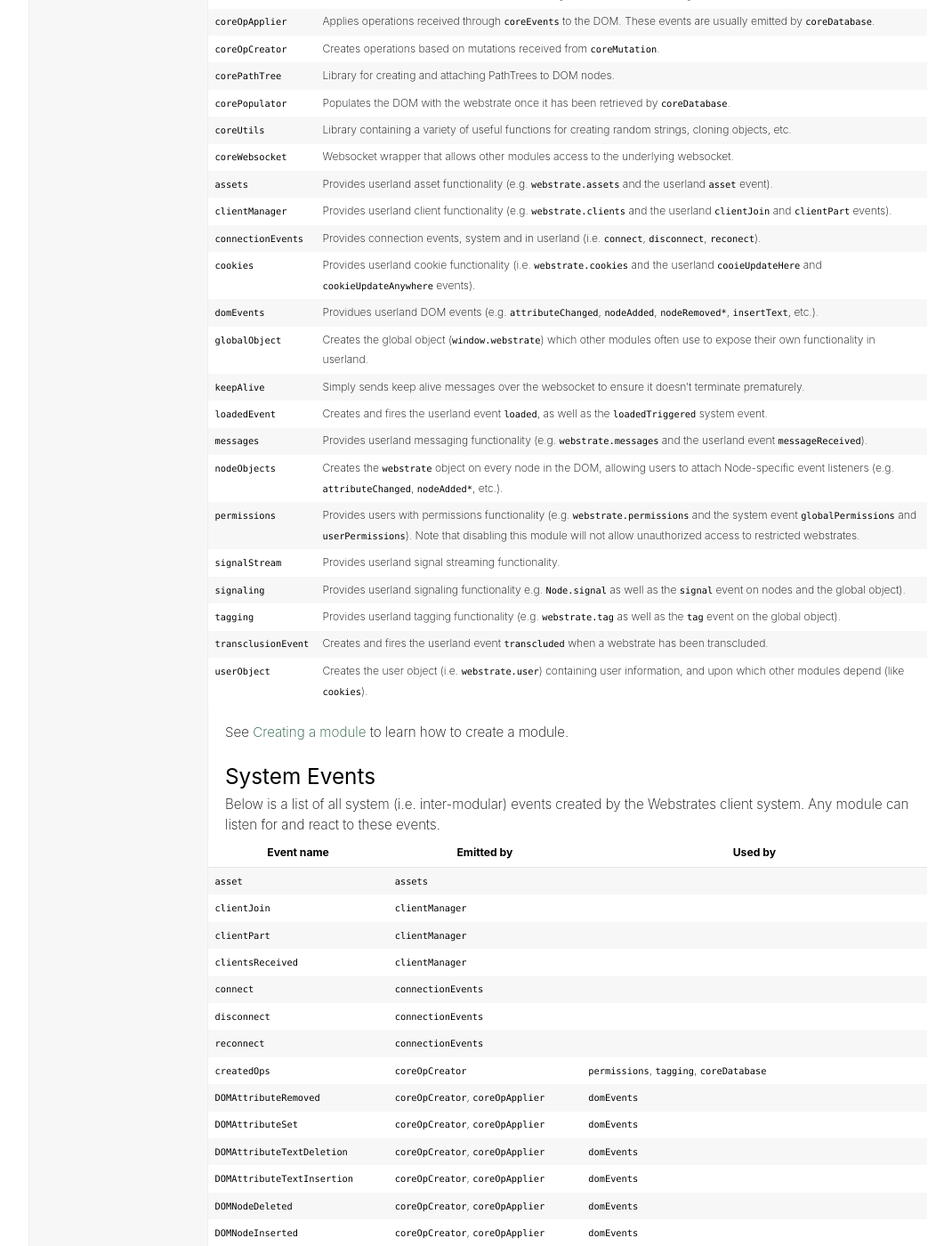
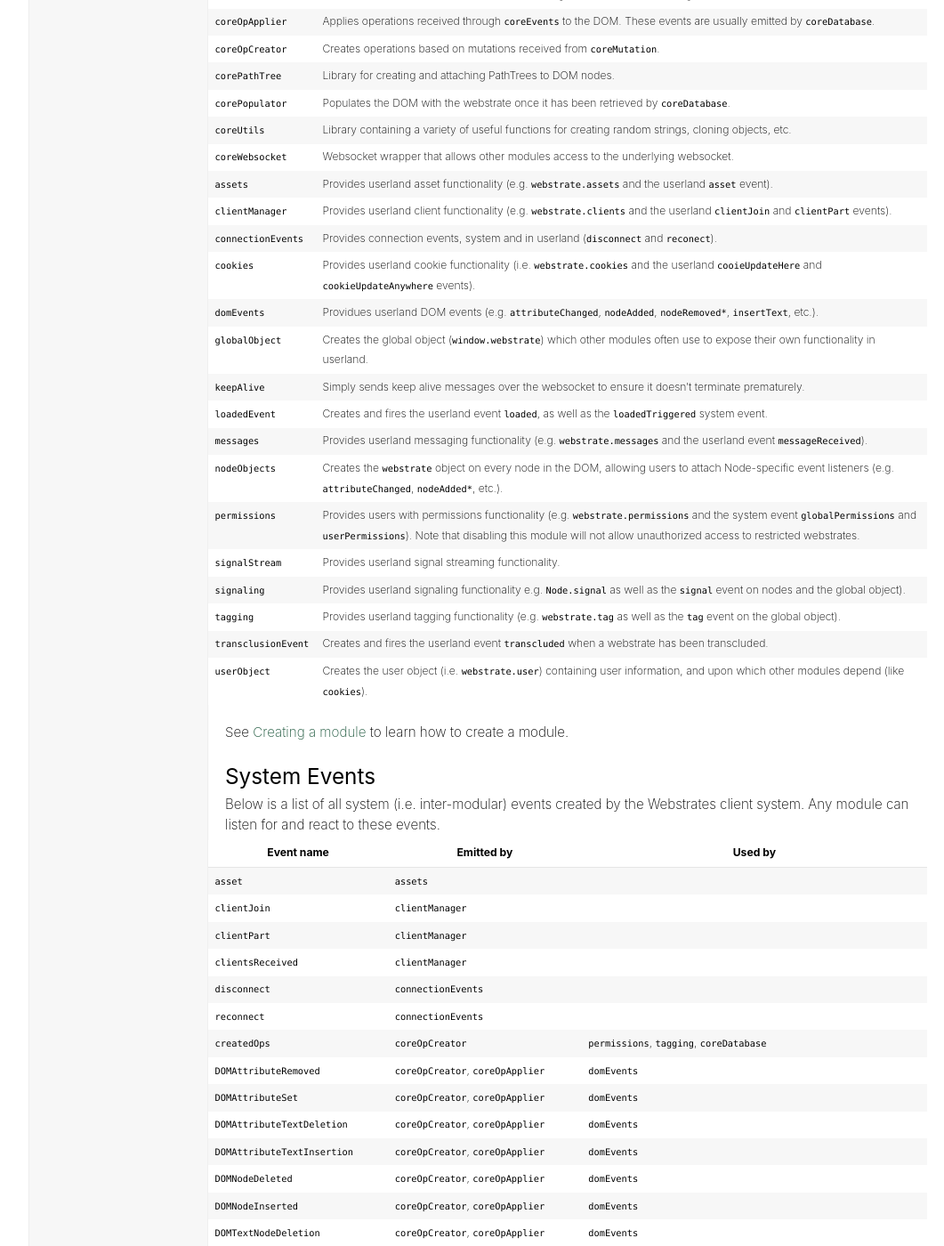
Before and after one commit to Webstrates/webstrates.github.io, a Jekyll site: the page built from _posts/2017-05-30-introduction.md, in a window 1280 px wide and 1400 px high, scrolled down 1092 px. Shown: the whole window at 89% size, without its empty margins (107-1168 px from the left). Built offline with Jekyll 4.4.1, drawn with Linux system fonts in a browser that asks for light colours; comment, search, counter and statistics services are not loaded.

Commit message:
Removed the `connect` event as it has been removed from Webstrates.

```diff
--- a/_posts/2017-05-30-introduction.md
+++ b/_posts/2017-05-30-introduction.md
@@ -55,7 +55,7 @@ present in the config's modules section.
 | `coreWebsocket`     | Websocket wrapper that allows other modules access to the underlying websocket.
 | `assets`            | Provides userland asset functionality (e.g. `webstrate.assets` and the userland `asset` event).
 | `clientManager`     | Provides userland client functionality (e.g. `webstrate.clients` and the userland `clientJoin` and `clientPart` events).
-| `connectionEvents`  | Provides connection events, system and in userland (i.e. `connect`, `disconnect`, `reconect`).
+| `connectionEvents`  | Provides connection events, system and in userland (`disconnect` and `reconect`).
 | `cookies`           | Provides userland cookie functionality (i.e. `webstrate.cookies` and the userland `cooieUpdateHere` and `cookieUpdateAnywhere` events).
 | `domEvents`         | Providues userland DOM events (e.g. `attributeChanged`, `nodeAdded`, `nodeRemoved*`, `insertText`, etc.).
 | `globalObject`      | Creates the global object (`window.webstrate`) which other modules often use to expose their own functionality in userland.
@@ -85,7 +85,6 @@ Any module can listen for and react to these events.
 | `clientJoin`                | `clientManager`                  |
 | `clientPart`                | `clientManager`                  |
 | `clientsReceived`           | `clientManager`                  |
-| `connect`                   | `connectionEvents`               |
 | `disconnect`                | `connectionEvents`               |
 | `reconnect`                 | `connectionEvents`               |
 | `createdOps`                | `coreOpCreator`                  | `permissions`, `tagging`, `coreDatabase`
```
Also changed, not shown: _posts/2017-07-06-events.md (+0 -1 lines).
